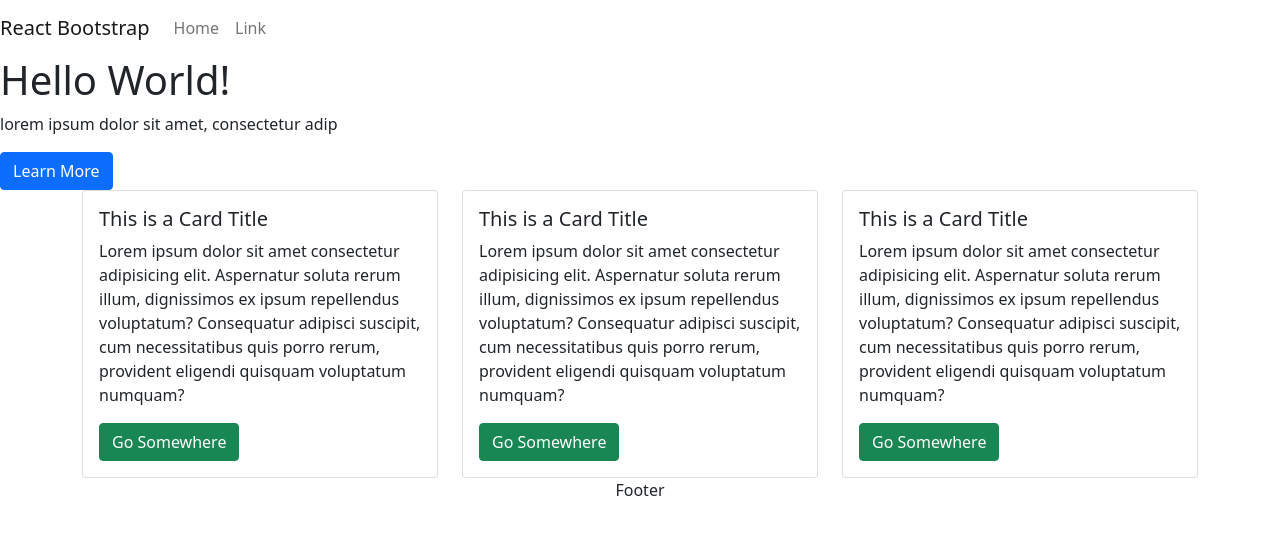
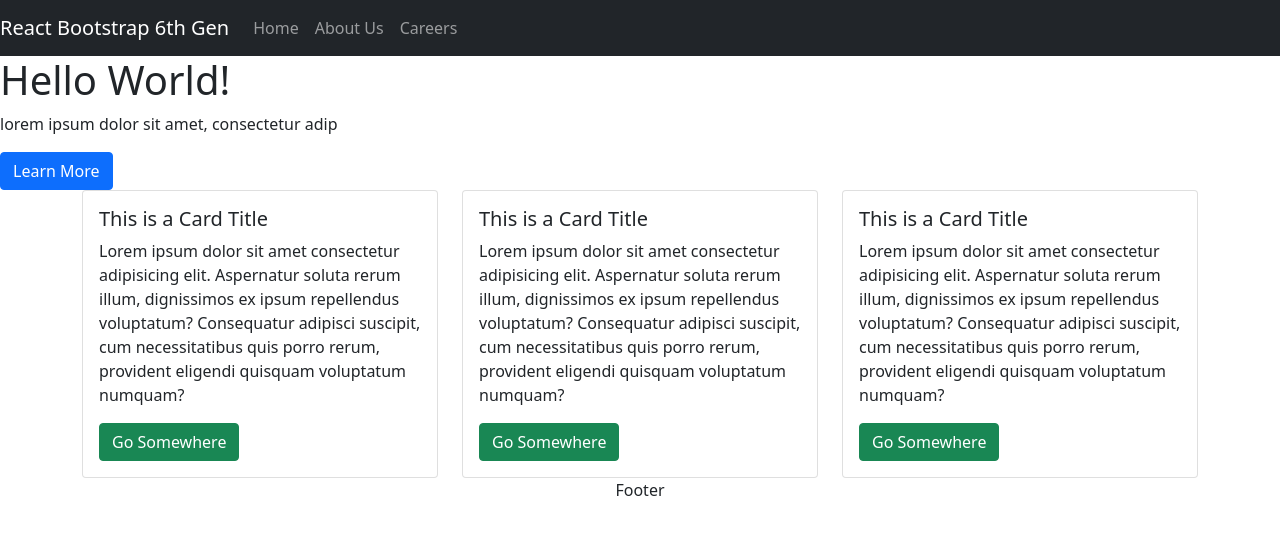
Before and after one commit to sogliola/serafin-portfolio-dev, a React (Create React App) app: page / in a window 1280 px wide. Shown: the top 534 px of the page. Built offline with nearby package versions, Linux system fonts and the light colour scheme.

Commit message:
added Navbar features

```diff
--- a/src/components/Navbar.js
+++ b/src/components/Navbar.js
@@ -3,11 +3,12 @@ import { Navbar, Nav } from "react-bootstrap";
 
 export default function NavbarComponent() {
   return (
-    <Navbar>
-      <Navbar.Brand href="#home">React Bootstrap</Navbar.Brand>
+    <Navbar bg="dark" variant="dark">
+      <Navbar.Brand href="#home">React Bootstrap 6th Gen</Navbar.Brand>
       <Nav classname="mr-auto">
         <Nav.Link href="#home">Home</Nav.Link>
-        <Nav.Link href="#link">Link</Nav.Link>
+        <Nav.Link href="#about">About Us</Nav.Link>
+        <Nav.Link href="#careers">Careers</Nav.Link>
       </Nav>
     </Navbar>
   );
```
